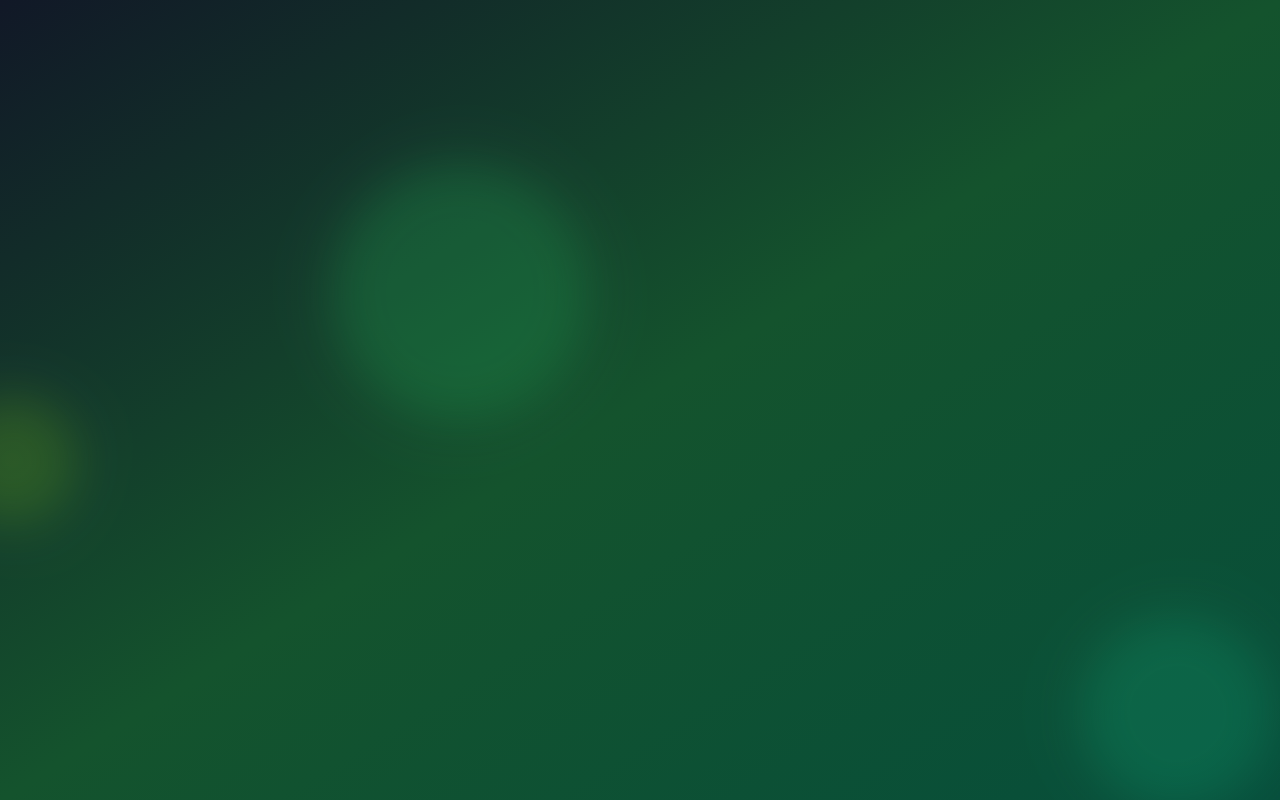
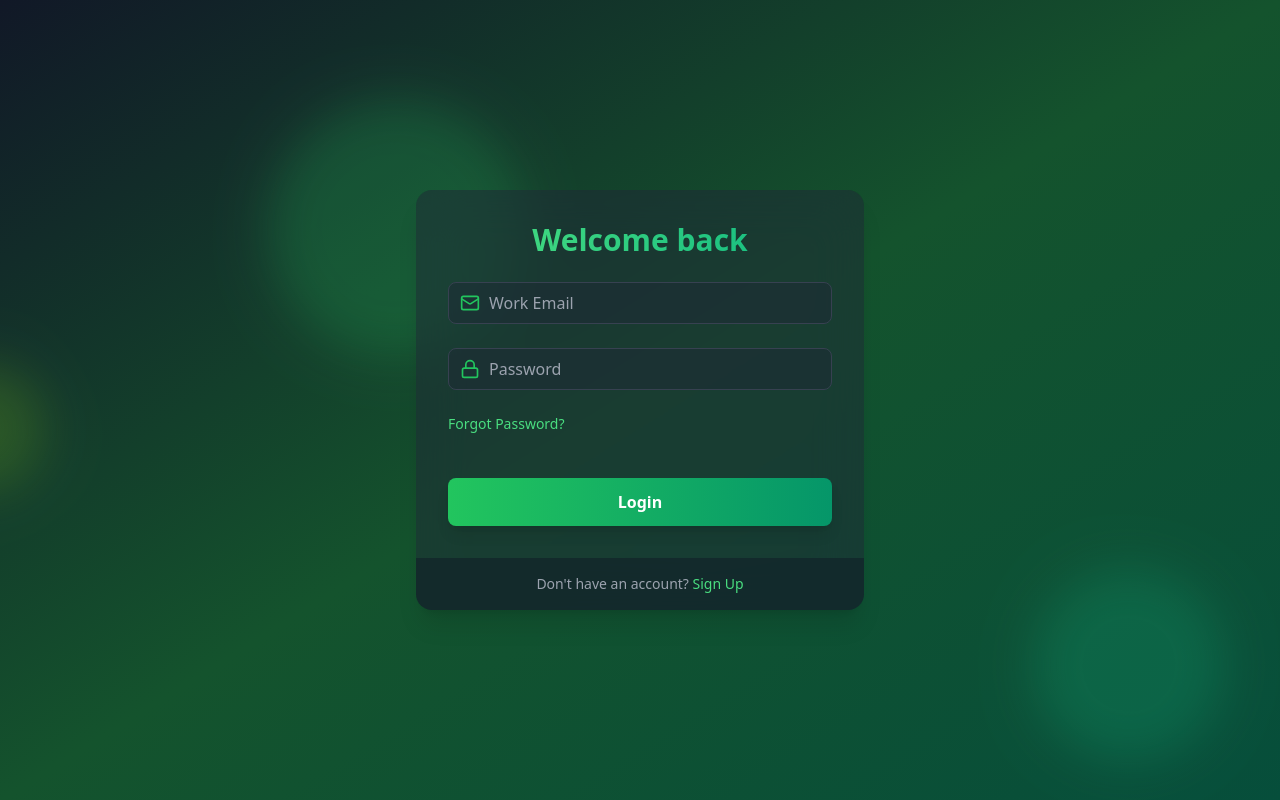
Before and after one commit to mhdZhHan/advanced-mern-auth, a React (Vite) app in the folder client/: page /login in a window 1280 px wide. Built offline with nearby package versions, Linux system fonts and the light colour scheme.

Commit message:
🏗️ Add Login page

```diff
--- a/client/src/pages/LoginPage.jsx
+++ b/client/src/pages/LoginPage.jsx
@@ -1,6 +1,86 @@
+import { useState } from "react"
 import { motion } from "framer-motion"
+import { Link } from "react-router-dom"
+import Input from "../components/Input"
+import { Mail, Lock, Loader } from "lucide-react"
 
 const LoginPage = () => {
-	return <div className=""></div>
+	const [email, setEmail] = useState("")
+	const [password, setPassword] = useState("")
+	const isLoading = false
+
+	const handleLogin = (evt) => {
+		evt.preventDefault()
+	}
+
+	return (
+		<motion.div
+			initial={{ opacity: 0, y: 20 }}
+			animate={{ opacity: 1, y: 0 }}
+			transition={{ duration: 0.5 }}
+			className="max-w-md w-full bg-gray-800 bg-opacity-50 backdrop-filter backdrop-blur-xl rounded-2xl shadow-xl overflow-hidden"
+		>
+			<div className="p-8">
+				<h2 className="text-3xl font-bold mb-6 text-center bg-gradient-to-r from-green-400 to-emerald-500 text-transparent bg-clip-text">
+					Welcome back
+				</h2>
+
+				<form onSubmit={handleLogin}>
+					<Input
+						type="email"
+						icon={Mail}
+						placeholder="Work Email"
+						value={email}
+						onChange={(evt) => setEmail(evt.target.value)}
+					/>
+					<Input
+						type="password"
+						icon={Lock}
+						placeholder="Password"
+						value={password}
+						onChange={(evt) => setPassword(evt.target.value)}
+					/>
+
+					<div className="flex items-center mb-6">
+						<Link
+							to="/signup"
+							className="text-sm text-green-400 hover:underline"
+						>
+							Forgot Password?
+						</Link>
+					</div>
+
+					<motion.button
+						className="mt-5 w-full py-3 px-4 bg-gradient-to-r from-green-500 to-emerald-600 text-white
+						font-bold rounded-lg shadow-lg hover:from-green-600
+						hover:to-emerald-700 focus:outline-none focus:ring-2 focus:ring-green-500 focus:ring-offset-2
+						 focus:ring-offset-gray-900 transition duration-200"
+						whileHover={{ scale: 1.02 }}
+						whileTap={{ scale: 0.98 }}
+						type="submit"
+						disabled={isLoading}
+					>
+						{isLoading ? (
+							<Loader className="size-6 animate-spin text-center mx-auto" />
+						) : (
+							"Login"
+						)}
+					</motion.button>
+				</form>
+			</div>
+
+			<div className="px-8 py-4 bg-gray-900 bg-opacity-50 flex justify-center">
+				<p className="text-sm text-gray-400">
+					Don't have an account?{" "}
+					<Link
+						to="/login"
+						className="text-green-400 hover:underline"
+					>
+						Sign Up
+					</Link>
+				</p>
+			</div>
+		</motion.div>
+	)
 }
 export default LoginPage
--- a/client/src/pages/SignUpPage.jsx
+++ b/client/src/pages/SignUpPage.jsx
@@ -69,7 +69,7 @@
 				<p className="text-sm text-gray-400">
 					Already have an account?{" "}
 					<Link
-						to="/loginPage"
+						to="/signup"
 						className="text-green-400 hover:underline"
 					>
 						Login
```
